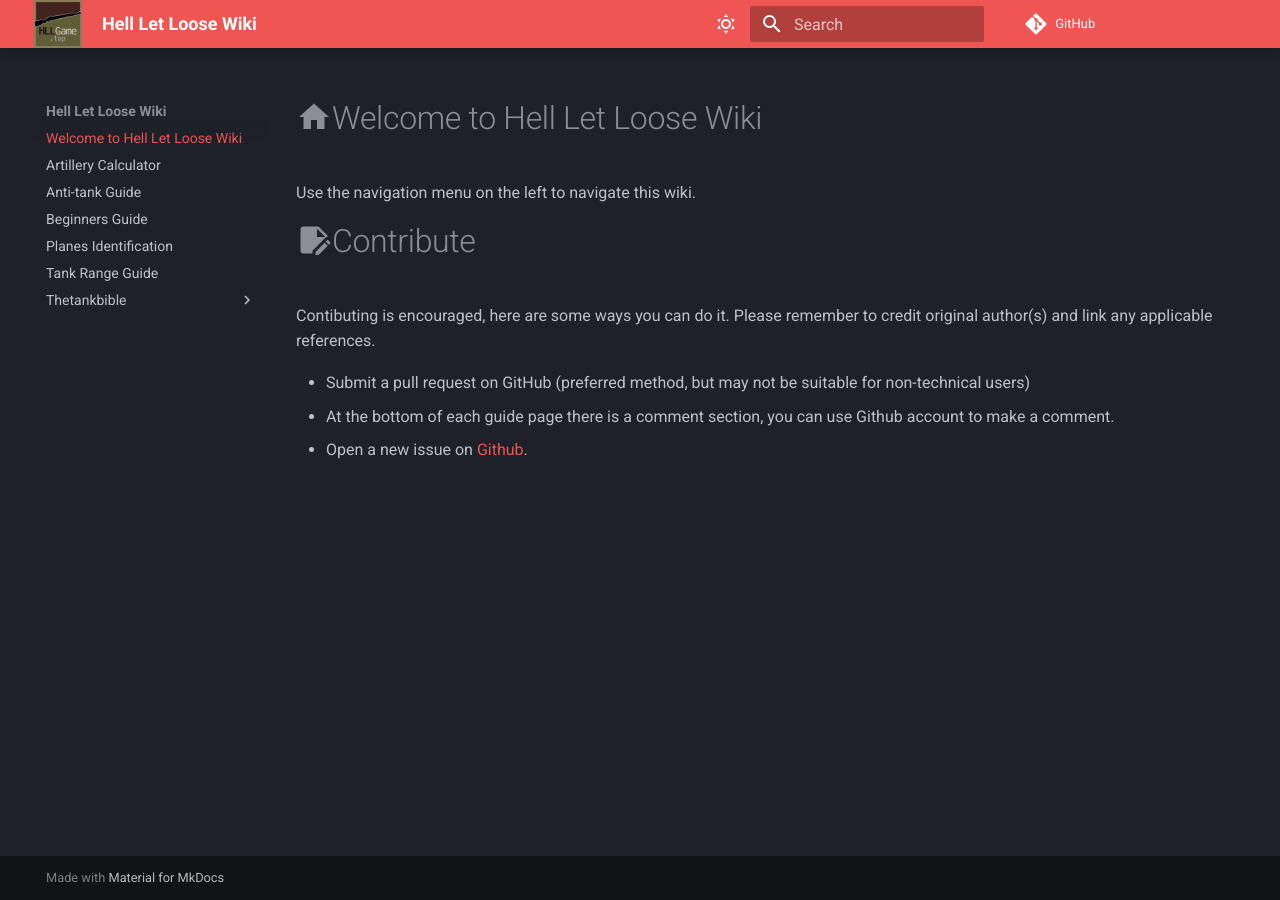
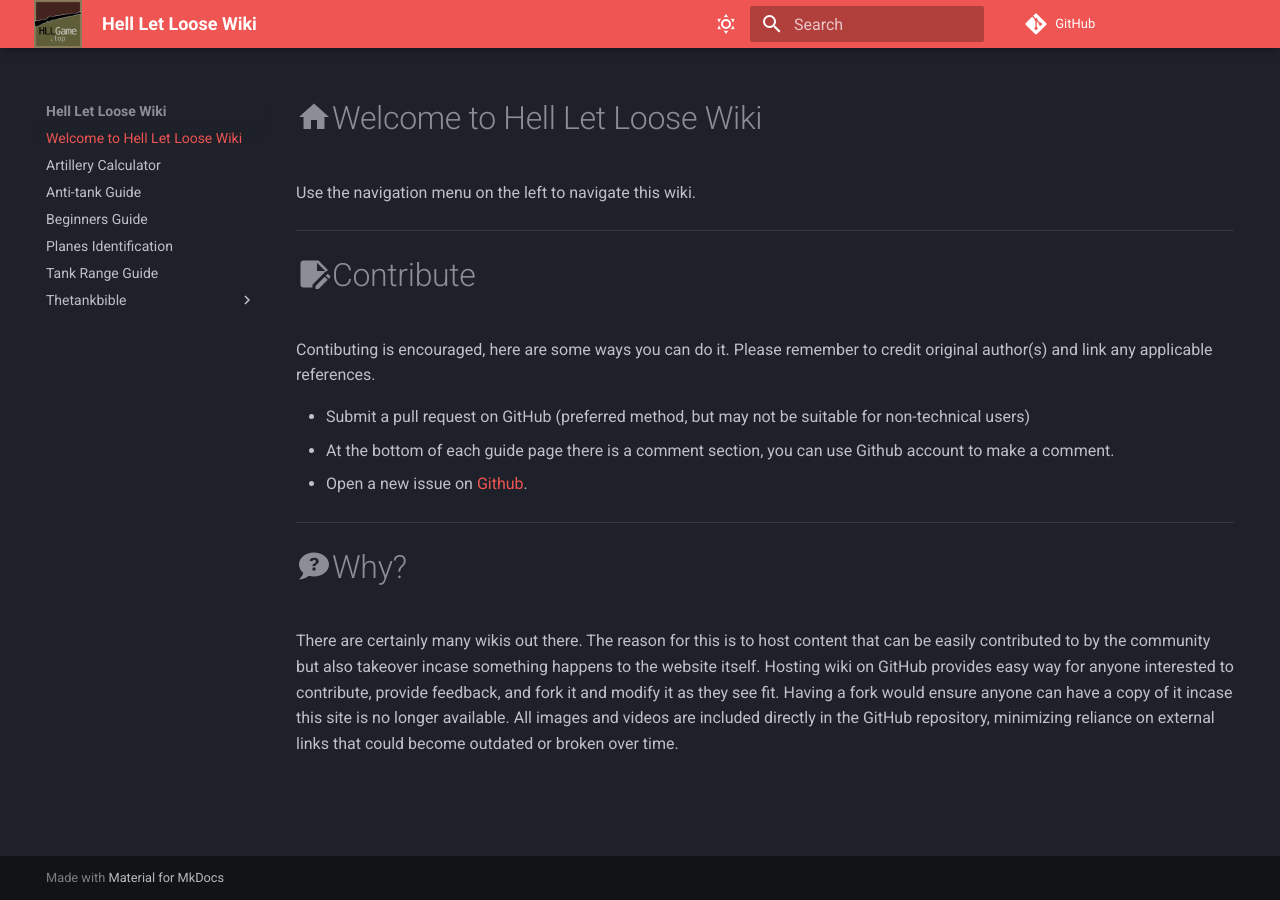
Before and after one commit to hllgame/hllwiki, an MkDocs documentation site: the page built from docs/index.md, in a window 1280 px wide. Built offline with MkDocs 1.6.1 and Material for MkDocs 9.7.7, drawn with Linux system fonts in a browser that asks for light colours; comment, search, counter and statistics services are not loaded.

Commit message:
"why" section

```diff
--- a/docs/index.md
+++ b/docs/index.md
@@ -1,9 +1,14 @@
 # :material-home:Welcome to Hell Let Loose Wiki
 Use the navigation menu on the left to navigate this wiki.
 
+---
 # :material-note-edit:Contribute
 Contibuting is encouraged, here are some ways you can do it. Please remember to credit original author(s) and link any applicable references.
 
 - Submit a pull request on GitHub (preferred method, but may not be suitable for non-technical users)
 - At the bottom of each guide page there is a comment section, you can use Github account to make a comment.
 - Open a new issue on [Github](https://github.com/hllgame/hllwiki/issues).
+
+---
+# :material-chat-question:Why?
+There are certainly many wikis out there. The reason for this is to host content that can be easily contributed to by the community but also takeover incase something happens to the website itself. Hosting wiki on GitHub provides easy way for anyone interested to contribute, provide feedback, and fork it and modify it as they see fit. Having a fork would ensure anyone can have a copy of it incase this site is no longer available. All images and videos are included directly in the GitHub repository, minimizing reliance on external links that could become outdated or broken over time.
```
